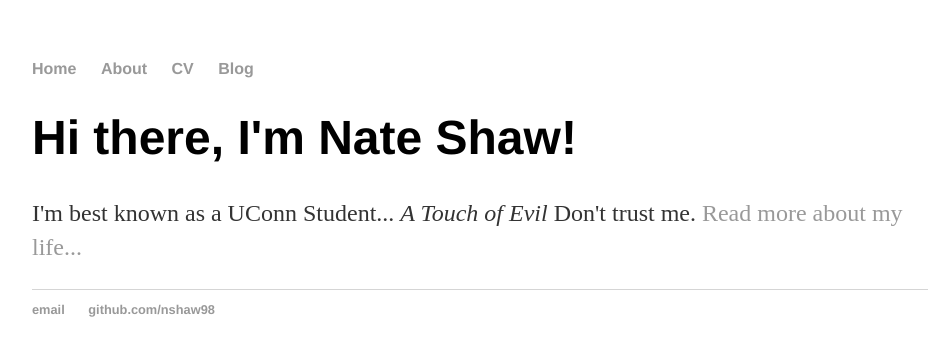
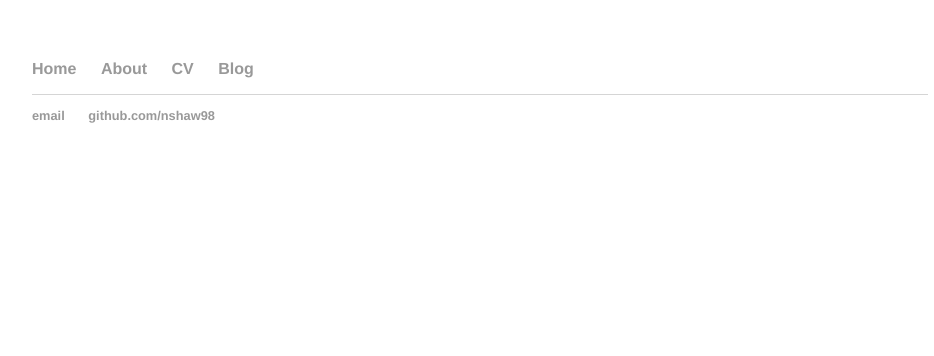
Before and after one commit to nshaw98/aboutnathan.github.io, a Jekyll site: the page built from cv/index.html, in a window 1280 px wide. Shown: the top 356 px of the page, without its empty margins (160-1094 px from the left). Built offline with Jekyll 4.4.1, drawn with Linux system fonts in a browser that asks for light colours.

Commit message:
Update index.html

```diff
--- a/cv/index.html
+++ b/cv/index.html
@@ -1,7 +1,4 @@
 ---
 layout: default
 ---
-<div class="blurb">
-	<h1>Hi there, I'm Nate Shaw!</h1>
-	<p>I'm best known as a UConn Student... <em>A Touch of Evil</em> Don't trust me. <a href="/about">Read more about my life...</a></p>
-</div><!-- /.blurb -->
+<a href="https://drive.google.com/file/d/1k0zGohSfWcsh8N1L7uih2x5f2JNgUcCm/view?usp=sharing" alt="My resume"></a>
```
